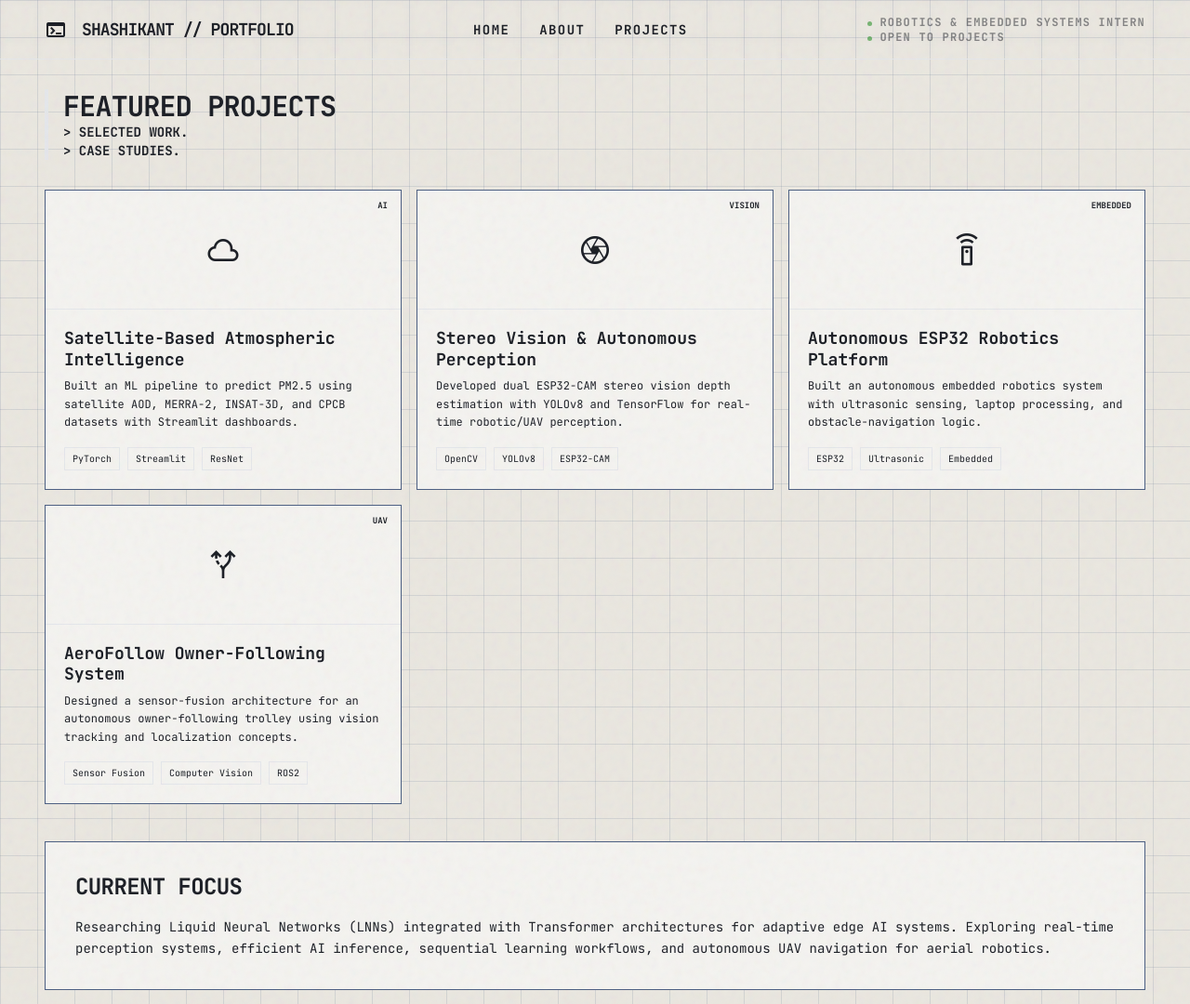
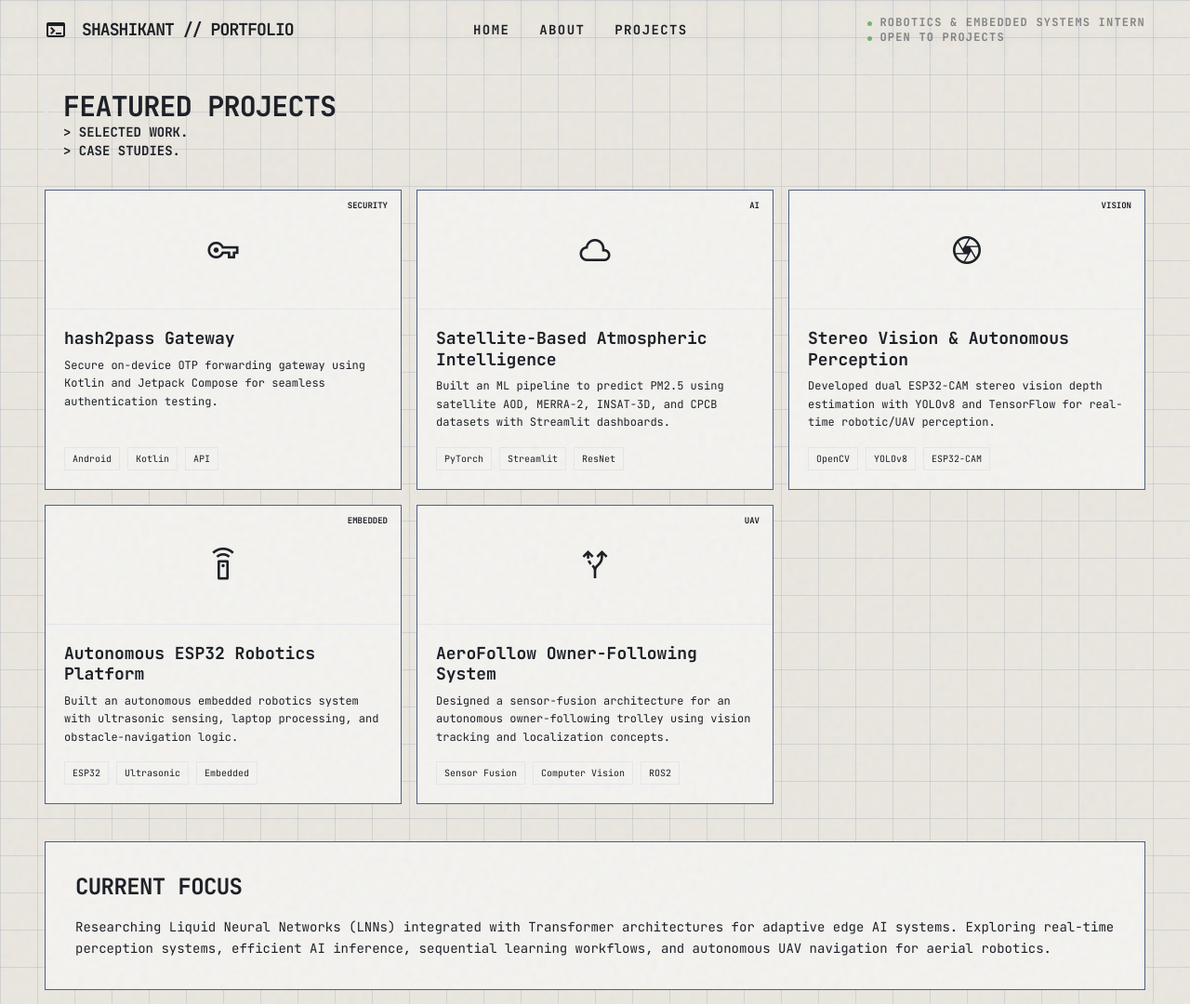
Before and after one commit to shashikant70086/shashikant70086.github.io, a plain HTML site: page projects.html in a window 1280 px wide. Shown: the top 1080 px of the page at 93% size. Drawn offline with nearby package versions, Linux system fonts and the light colour scheme.

Commit message:
Add 'hash2pass Gateway' project card to projects.html
Added a new bento card for 'hash2pass Gateway' project with details about its functionality and technologies used.

```diff
--- a/projects.html
+++ b/projects.html
@@ -33,6 +33,32 @@
         </div>
 
         <div class="grid grid-cols-1 md:grid-cols-2 lg:grid-cols-3 gap-4">
+
+            <article class="bento-card flex flex-col min-h-[320px]">
+                <div class="h-32 w-full border-b border-blueprint-navy bg-text-main relative overflow-hidden flex items-center justify-center">
+                    <span class="material-symbols-outlined text-4xl text-primary">vpn_key</span>
+                    <div class="absolute top-2 right-2 flex gap-1">
+                        <span class="px-1.5 py-0.5 text-[9px] uppercase font-bold text-surface-bone bg-primary">SECURITY</span>
+                    </div>
+                </div>
+                <div class="p-5 flex flex-col flex-grow justify-between bg-surface-bone">
+                    <div>
+                        <h3 class="text-lg font-bold text-text-main mb-2 leading-tight">
+                            <a href="https://hash2pass.skant.me" target="_blank" class="hover:text-primary transition-colors">hash2pass Gateway</a>
+                        </h3>
+                        <p class="text-xs text-blueprint-navy leading-relaxed">Secure on-device OTP forwarding gateway using Kotlin and Jetpack Compose for seamless authentication testing.</p>
+                    </div>
+                    <div class="flex flex-wrap gap-2 mt-4 text-[10px] text-primary">
+                        <span class="px-2 py-1 border border-primary">Android</span>
+                        <span class="px-2 py-1 border border-primary">Kotlin</span>
+                        <span class="px-2 py-1 border border-primary">API</span>
+                    </div>
+                </div>
+            </article>
+
+
+
+
             <article class="bento-card flex flex-col min-h-[320px]">
                 <div class="h-32 w-full border-b border-blueprint-navy bg-text-main relative overflow-hidden flex items-center justify-center">
                     <span class="material-symbols-outlined text-4xl text-primary">cloud</span>
```
